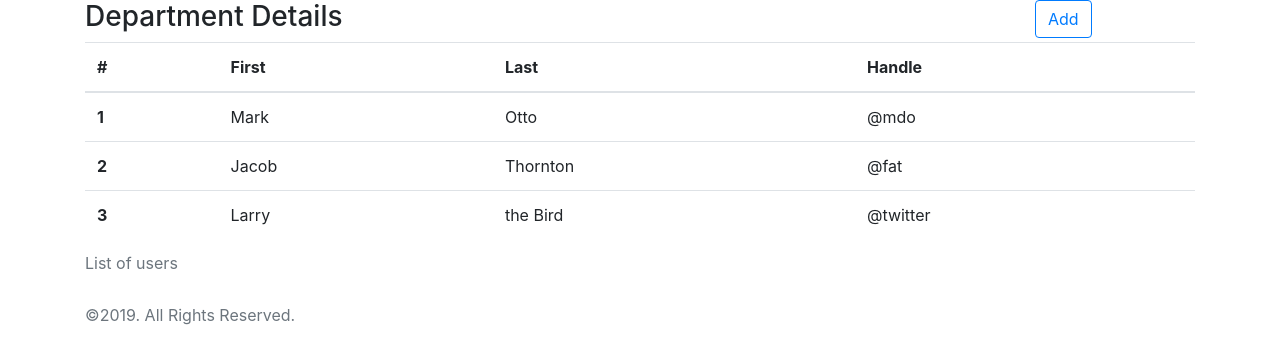
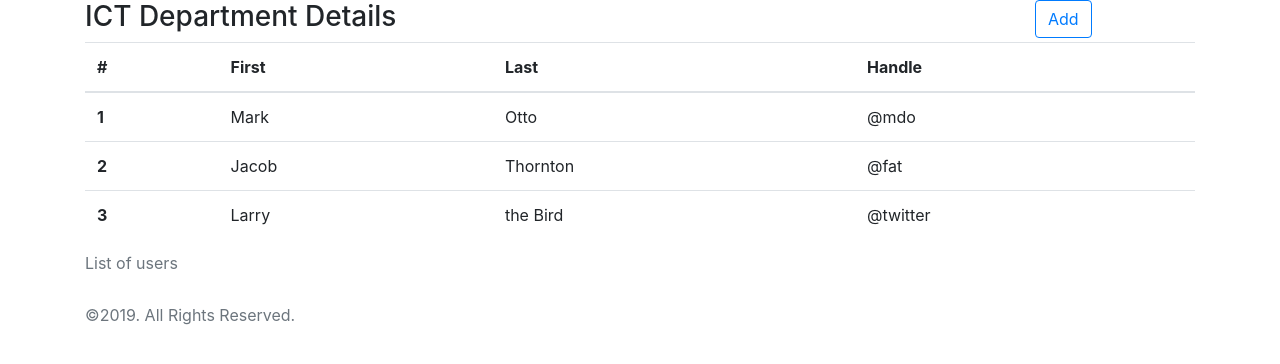
Before and after one commit to ictslgti/MIS, a PHP site: page /department.php in a window 1280 px wide. Shown: the part 56-420 px from the top of the page. Run offline with PHP 8.4, Linux system fonts and the light colour scheme.

Commit message:
new commit

```diff
--- a/department.php
+++ b/department.php
@@ -9,7 +9,7 @@ $title = "Department Details | SLGTI";
 
 <!--BLOCK#2 START YOUR CODER HERE -->
 <div class="row">
-    <div class="col-10"><h3>Department Details</h3></div>
+    <div class="col-10"><h3>ICT Department Details</h3></div>
     <div class="col-2"><button type="button" class="btn btn-outline-primary">Add</button></div>
 </div>
 <div class="row">
--- a/examinations.php
+++ b/examinations.php
@@ -1 +1,3 @@
 <h1>hello world</h1>
+
+<p>heklloooooooo worldddd</p>
--- a/index.php
+++ b/index.php
@@ -9,6 +9,8 @@ $title = "Home | SLGTI";
 
 <!--BLOCK#2 START YOUR CODE HERE -->
     <h1>Hello, world!54789</h1>
+
+
     <button type="button" class="btn btn-primary">Primary</button>
 <!--END OF YOUR COD-->
 
```
